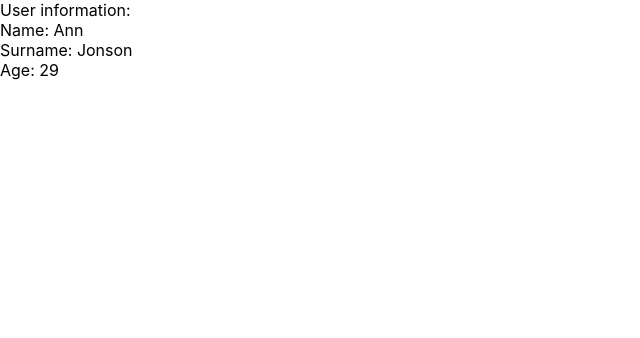
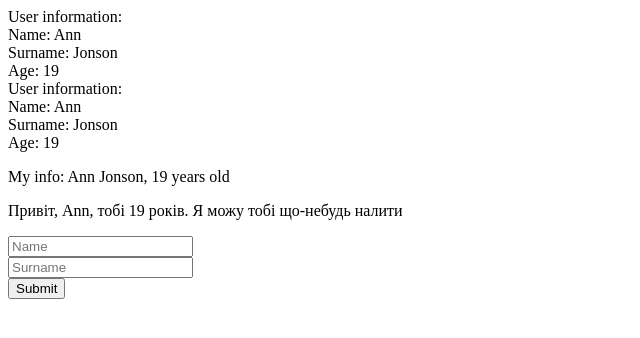
Before and after one commit to Mari-serotyuk/React, a React (Create React App) app in the folder hw2-app/: page / in a window 1280 px wide. Shown: the top 338 px of the page, without its empty margins (0-640 px from the left). Built offline with nearby package versions, Linux system fonts and the light colour scheme.

Commit message:
Create Task2

```diff
--- a/hw2-app/src/App.css
+++ /dev/null
@@ -1,38 +0,0 @@
-.App {
-  text-align: center;
-}
-
-.App-logo {
-  height: 40vmin;
-  pointer-events: none;
-}
-
-@media (prefers-reduced-motion: no-preference) {
-  .App-logo {
-    animation: App-logo-spin infinite 20s linear;
-  }
-}
-
-.App-header {
-  background-color: #282c34;
-  min-height: 100vh;
-  display: flex;
-  flex-direction: column;
-  align-items: center;
-  justify-content: center;
-  font-size: calc(10px + 2vmin);
-  color: white;
-}
-
-.App-link {
-  color: #61dafb;
-}
-
-@keyframes App-logo-spin {
-  from {
-    transform: rotate(0deg);
-  }
-  to {
-    transform: rotate(360deg);
-  }
-}
--- a/hw2-app/src/App.js
+++ /dev/null
@@ -1,37 +0,0 @@
-import './App.css';
-import React from 'react';
-
-//Task1
-
-const UserCard = (props) => {
-  return(
-    <div>
-      <div>User information:</div>
-      <div>Name: {props.name}</div>
-      <div>Surname: {props.surname}</div>
-      <div>Age: {props.age}</div>
-    </div>
-  )
-}
-
-class App extends React.Component {
-  state = {
-    name: 'Ann',
-    surname: 'Jonson',
-    age: 29
-  }
-
-  render(){
-    return (
-      <div>
-        <UserCard
-        name={this.state.name}
-        surname={this.state.surname}
-        age={this.state.age} />
-      </div>
-    );
-  }
-
-}
-
-export default App;
--- /dev/null
+++ b/hw2-app/src/components/Task1/App.js
@@ -0,0 +1,40 @@
+import React from 'react';
+import { UserCard } from './UserCard';
+import { UserCard2 } from './UserCard2';
+import {UserCardText} from './UserCardText';
+import {UserQuestAboutAge} from './UserQuestAboutAge';
+
+class App extends React.Component {
+  state = {
+    name: 'Ann',
+    surname: 'Jonson',
+    age: 19
+  }
+
+  render(){
+
+    return (
+
+      <div>
+
+        {/* props окремо */}
+        <UserCard
+        name={this.state.name}
+        surname={this.state.surname}
+        age={this.state.age} />
+
+        {/* state цілий */}
+        <UserCard2 userData={this.state}/>
+
+        <UserCardText userData={this.state}/>
+
+        <UserQuestAboutAge userData={this.state}/>
+
+      </div>
+
+    )
+  }
+
+}
+
+export default App;
--- /dev/null
+++ b/hw2-app/src/components/Task1/UserCard.js
@@ -0,0 +1,11 @@
+export const UserCard = (props) => {
+
+    return(
+      <div>
+        <div>User information:</div>
+        <div>Name: {props.name}</div>
+        <div>Surname: {props.surname}</div>
+        <div>Age: {props.age}</div>
+      </div>
+    )
+  }
--- /dev/null
+++ b/hw2-app/src/components/Task1/UserCard2.js
@@ -0,0 +1,12 @@
+export const UserCard2 = ({userData}) => {
+    const {name, surname, age} = userData;
+
+    return(
+        <div>
+          <div>User information:</div>
+          <div>Name: {name}</div>
+          <div>Surname: {surname}</div>
+          <div>Age: {age}</div>
+        </div>
+      )
+}
--- /dev/null
+++ b/hw2-app/src/components/Task1/UserCardText.js
@@ -0,0 +1,11 @@
+export const UserCardText = ({userData}) =>{
+    const {name, surname, age} = userData;
+
+     return(
+       <div>
+         <p>
+           My info: {name} {surname}, {age} years old
+         </p>
+       </div>
+    )
+}
--- /dev/null
+++ b/hw2-app/src/components/Task1/UserQuestAboutAge.js
@@ -0,0 +1,19 @@
+export const UserQuestAboutAge = (prop) => {
+    const {name,  age} = prop.userData;
+
+    if(age < 18){
+
+        return(
+            <div>
+                <p>Привіт, {name}, тобі {age} років. Я не можу тобі нічого налити</p>
+            </div>
+        )
+    }else{
+
+        return(
+            <div>
+                <p>Привіт, {name}, тобі {age} років. Я можу тобі що-небудь налити</p>
+            </div>
+        )
+    }
+};
--- /dev/null
+++ b/hw2-app/src/components/Task2/Form.js
@@ -0,0 +1,28 @@
+import React from 'react';
+
+class Form extends React.Component {
+state = {
+    name: '',
+    surname: '',
+    error: ''
+}
+
+render() {
+
+    return(
+        <div>
+            <form>
+                <div>
+                    <input placeholder='Name' name='name' value={this.state.name} />
+                </div>
+                <div>
+                    <input placeholder='Surname' name='surname' />
+                </div>
+                <button type='submit'>Submit</button>
+            </form>
+        </div>
+    )
+}
+}
+
+export default Form;
--- a/hw2-app/src/index.css
+++ /dev/null
@@ -1,13 +0,0 @@
-body {
-  margin: 0;
-  font-family: -apple-system, BlinkMacSystemFont, 'Segoe UI', 'Roboto', 'Oxygen',
-    'Ubuntu', 'Cantarell', 'Fira Sans', 'Droid Sans', 'Helvetica Neue',
-    sans-serif;
-  -webkit-font-smoothing: antialiased;
-  -moz-osx-font-smoothing: grayscale;
-}
-
-code {
-  font-family: source-code-pro, Menlo, Monaco, Consolas, 'Courier New',
-    monospace;
-}
--- a/hw2-app/src/index.js
+++ b/hw2-app/src/index.js
@@ -1,17 +1,12 @@
 import React from 'react';
 import ReactDOM from 'react-dom/client';
-import './index.css';
-import App from './App';
-import reportWebVitals from './reportWebVitals';
+import App from './components/Task1/App';
+import Form from './components/Task2/Form';
 
 const root = ReactDOM.createRoot(document.getElementById('root'));
 root.render(
   <React.StrictMode>
     <App />
+    <Form />
   </React.StrictMode>
 );
-
-// If you want to start measuring performance in your app, pass a function
-// to log results (for example: reportWebVitals(console.log))
-// or send to an analytics endpoint. Learn more: https://bit.ly/CRA-vitals
-reportWebVitals();
--- a/hw2-app/src/reportWebVitals.js
+++ /dev/null
@@ -1,13 +0,0 @@
-const reportWebVitals = onPerfEntry => {
-  if (onPerfEntry && onPerfEntry instanceof Function) {
-    import('web-vitals').then(({ getCLS, getFID, getFCP, getLCP, getTTFB }) => {
-      getCLS(onPerfEntry);
-      getFID(onPerfEntry);
-      getFCP(onPerfEntry);
-      getLCP(onPerfEntry);
-      getTTFB(onPerfEntry);
-    });
-  }
-};
-
-export default reportWebVitals;
```
Also changed, not shown: hw2-app/src/setupTests.js (deleted, +0 -5 lines), 1 other file (tests, documents, lock files or other folders).
